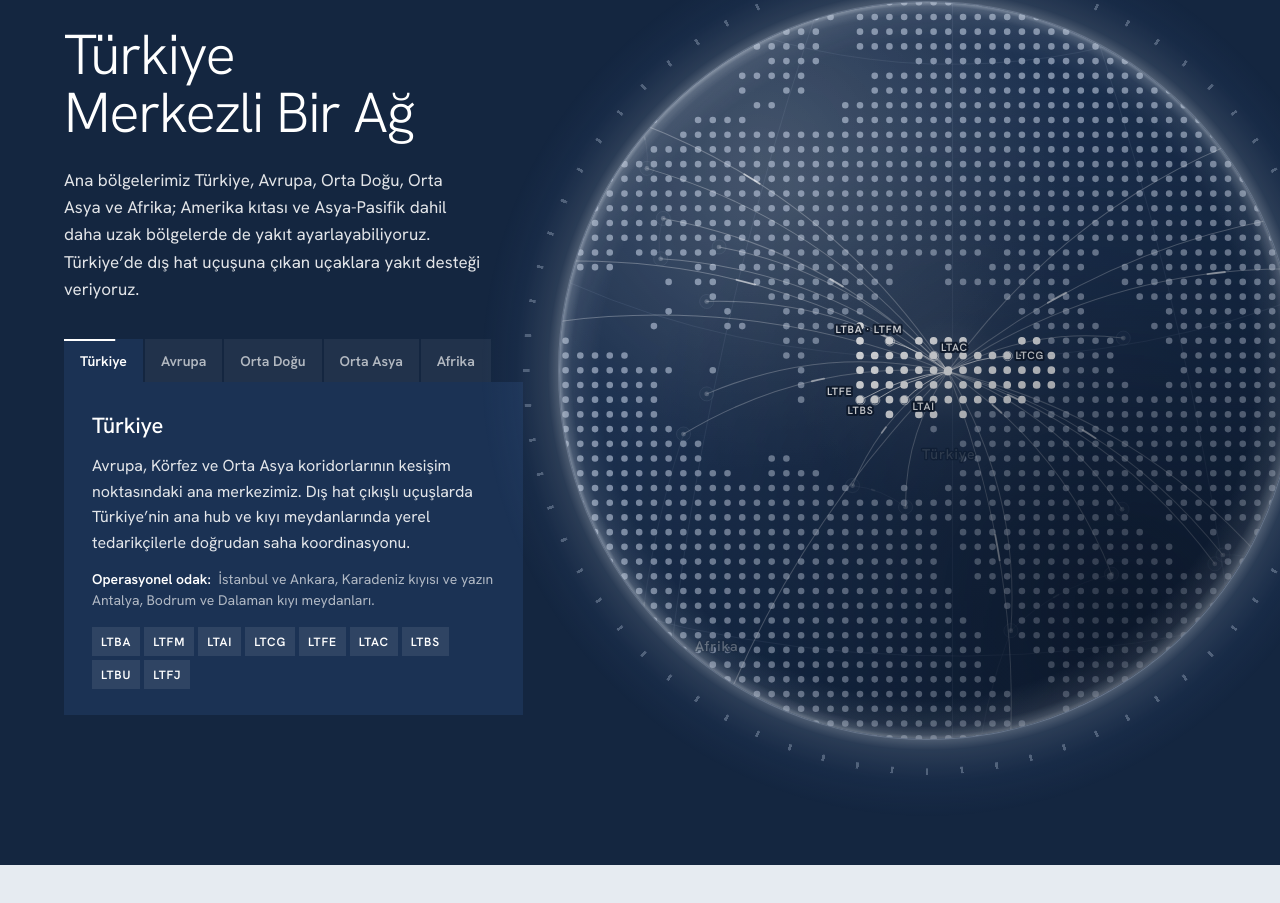
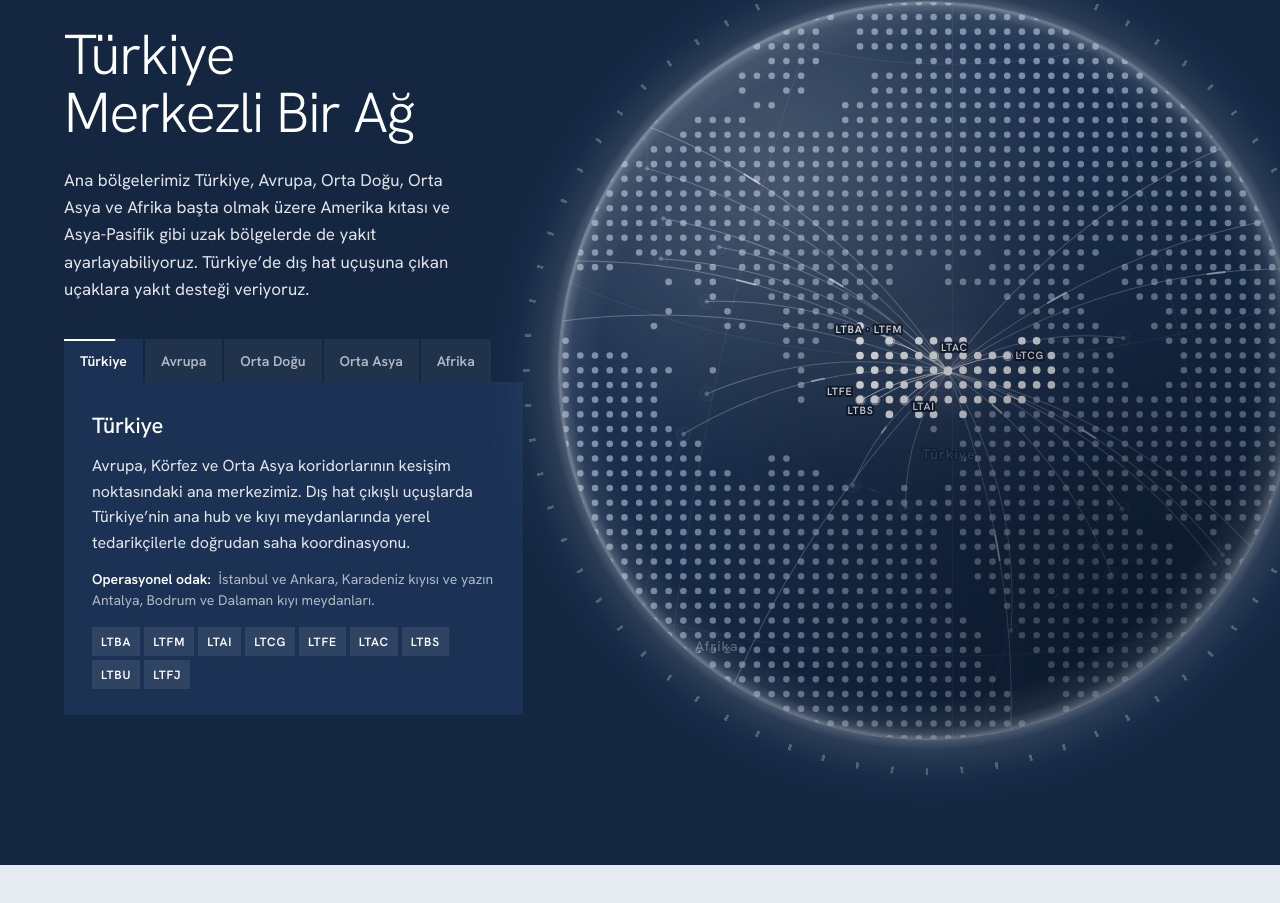
Before and after one commit to erimedkot-ship-it/crosswind-onizleme, a plain HTML site: page tr/index.html in a window 1280 px wide. Shown: the part 3119-4022 px from the top of the page. Drawn offline with Linux system fonts and the light colour scheme.

Commit message:
TR kure giris cumlesi

```diff
--- a/tr/index.html
+++ b/tr/index.html
@@ -173,7 +173,7 @@
     <div class="wrap">
       <div>
         <h2 id="ag-baslik" class="yukari">Türkiye Merkezli Bir Ağ</h2>
-        <p class="metin yukari">Ana bölgelerimiz Türkiye, Avrupa, Orta Doğu, Orta Asya ve Afrika; Amerika kıtası ve Asya-Pasifik dahil daha uzak bölgelerde de yakıt ayarlayabiliyoruz. Türkiye’de dış hat uçuşuna çıkan uçaklara yakıt desteği veriyoruz.</p>
+        <p class="metin yukari">Ana bölgelerimiz Türkiye, Avrupa, Orta Doğu, Orta Asya ve Afrika başta olmak üzere Amerika kıtası ve Asya-Pasifik gibi uzak bölgelerde de yakıt ayarlayabiliyoruz. Türkiye’de dış hat uçuşuna çıkan uçaklara yakıt desteği veriyoruz.</p>
         <div class="bolge-sec yukari" role="group" aria-label="Bölgeler">
           <button type="button" data-bolge="tr" aria-pressed="false">Türkiye</button>
           <button type="button" data-bolge="eu" aria-pressed="false">Avrupa</button>
```
